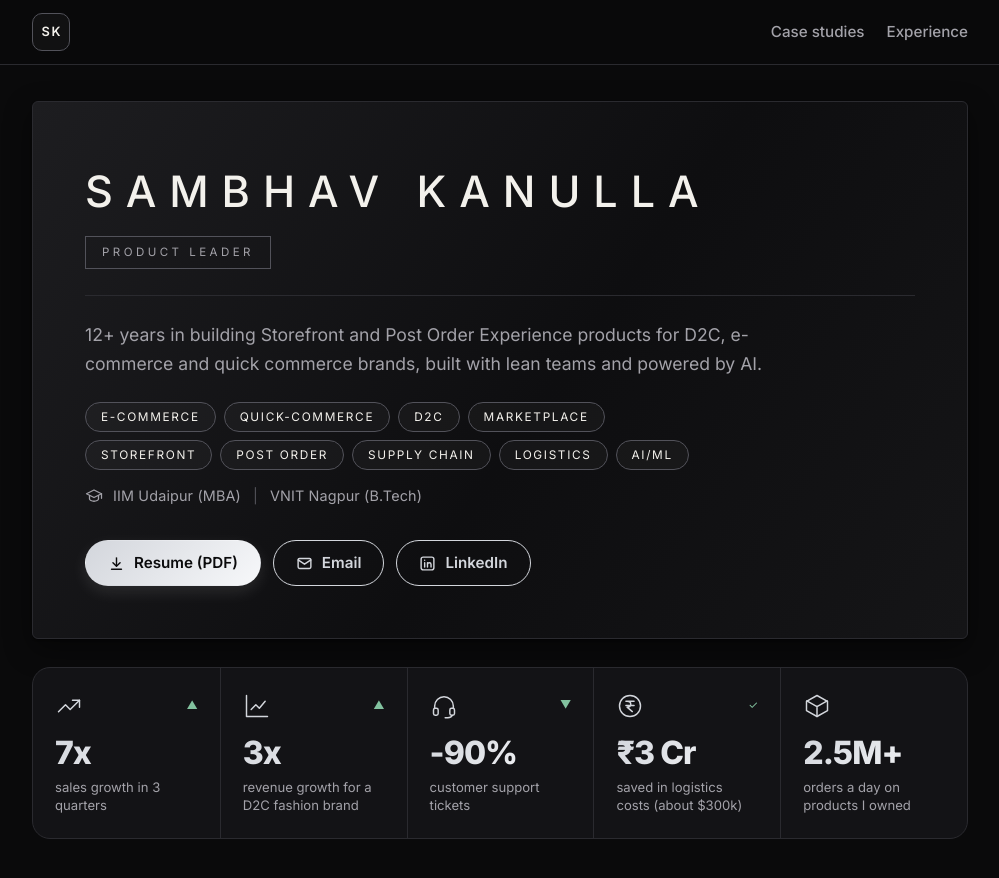
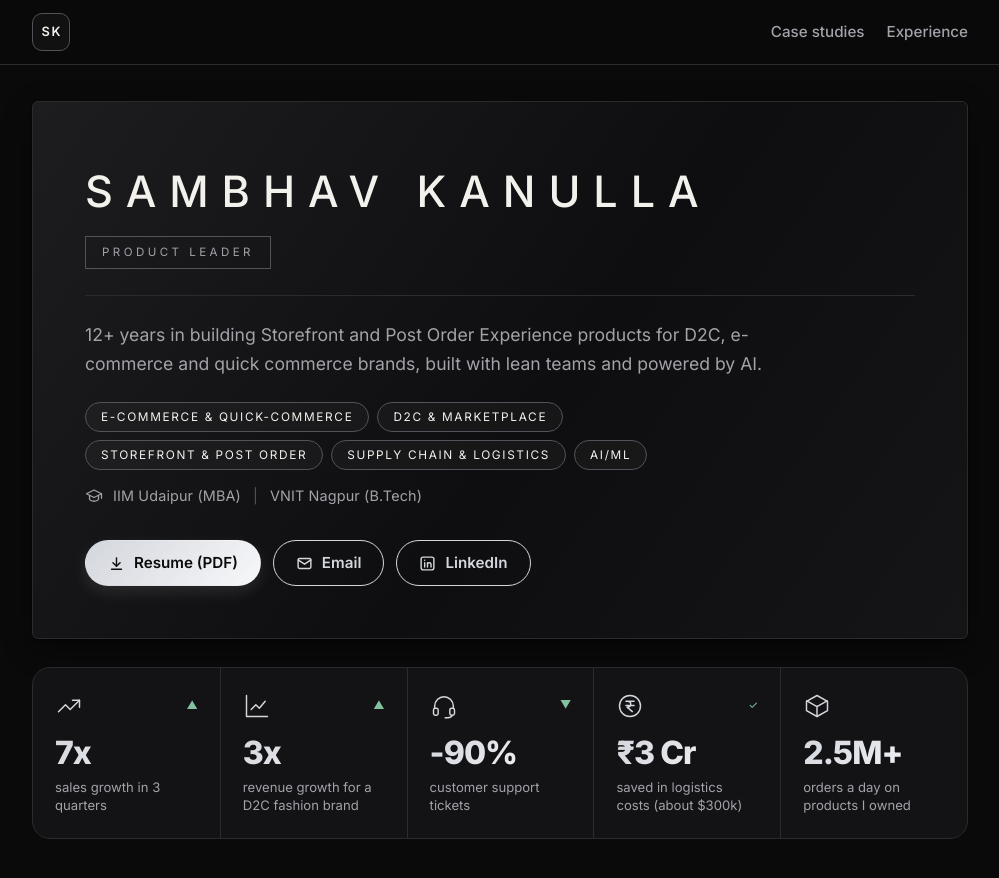
Before and after one commit to sambhavkanulla/sambhavkanulla.github.io, a Jekyll site: the page built from index.html, in a window 1280 px wide and 900 px high. Shown: the top 878 px of the window, without its empty margins (140-1139 px from the left). Built offline with Jekyll 4.4.1, drawn with Linux system fonts in a browser that asks for light colours.

Commit message:
Home: merge domain tags into 5 pills, keeping every keyword
Co-Authored-By: Claude Sonnet 5.5 <noreply@anthropic.com>
Claude-Session: https://claude.ai/code/session_01PrKmB98M39T9226rhsuyd2

```diff
--- a/_data/profile.yml
+++ b/_data/profile.yml
@@ -10,8 +10,8 @@ open_to: "Open to Director / Head of Product roles in E-commerce, D2C, Marketpla
 
 # Keyword lines under your name on the Home page (one line each)
 keywords:
-  - "E-commerce | Quick-commerce | D2C | Marketplace"
-  - "Storefront | Post Order | Supply Chain | Logistics | AI/ML"
+  - "E-commerce & Quick-commerce | D2C & Marketplace"
+  - "Storefront & Post Order | Supply Chain & Logistics | AI/ML"
 
 # Credential tags on the Home page
 credentials:
```
